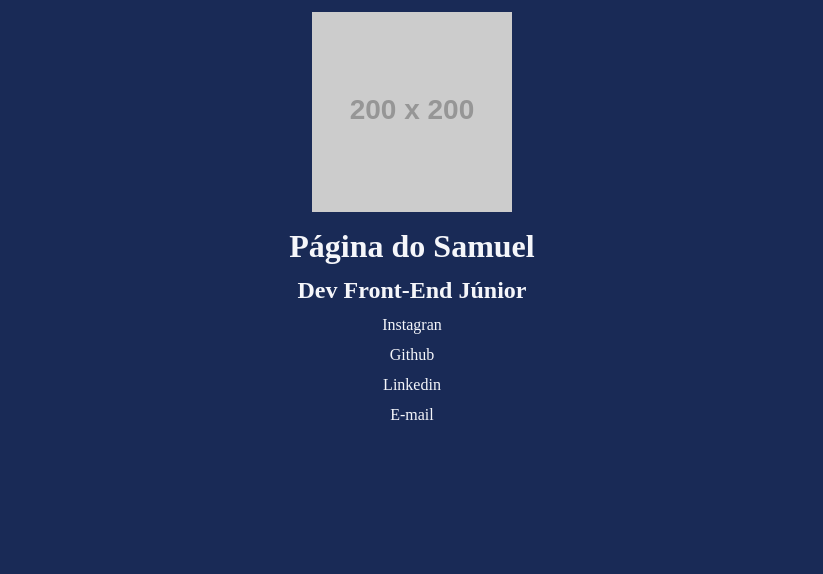
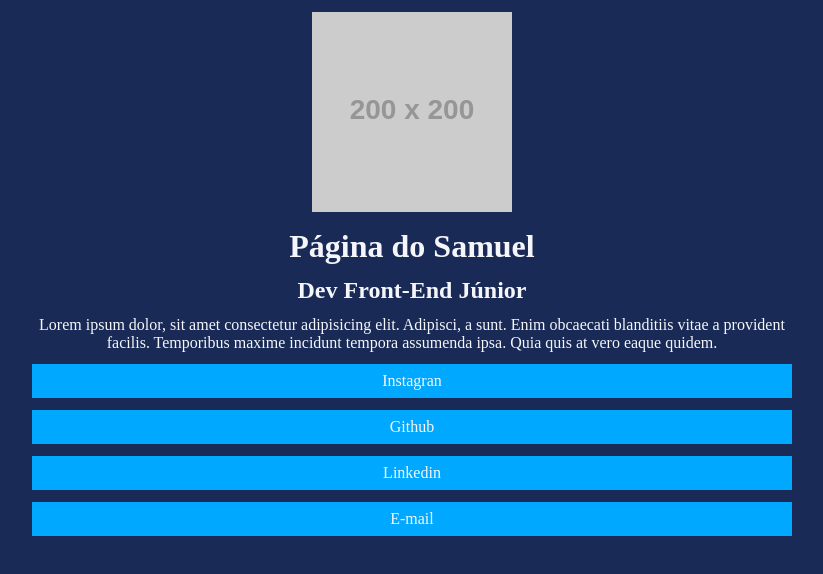
Before and after one commit to samuel-lino/projeto_less, a website: page index.html in a window 1280 px wide. Shown: the whole page, without its empty margins (228-1051 px from the left). Drawn offline with Linux system fonts and the light colour scheme; placeholder pictures from the web are drawn by us.

Commit message:
estilizando

```diff
--- a/index.html
+++ b/index.html
@@ -7,16 +7,19 @@
     <link rel="stylesheet" href="build/styles/main.css">
 </head>
 <body>
-    <header>
-        <img src="https://via.placeholder.com/200X200" alt="">
-        <h1>Página do Samuel</h1>
-        <h2>Dev Front-End Júnior</h2>
+    <div class="container">
+        <header>
+            <img src="https://via.placeholder.com/200X200" alt="">
+            <h1>Página do Samuel</h1>
+            <h2>Dev Front-End Júnior</h2>
+            <p>Lorem ipsum dolor, sit amet consectetur adipisicing elit. Adipisci, a sunt. Enim obcaecati blanditiis vitae a provident facilis. Temporibus maxime incidunt tempora assumenda ipsa. Quia quis at vero eaque quidem.</p>
+        </header>
         <ul>
-            <li><a href="">Instagran</a></li>
-            <li><a href="">Github</a></li>
-            <li><a href="">Linkedin</a></li>
-            <li><a href="">E-mail</a></li>
+            <li><div><a href="">Instagran</a></div></li>
+            <li><div><a href="">Github</a></div></li>
+            <li><div><a href="">Linkedin</a></div></li>
+            <li><div><a href="">E-mail</a></div></li>
         </ul>
-    </header>
+    </div>
 </body>
 </html>
--- a/src/styles/main.less
+++ b/src/styles/main.less
@@ -1,5 +1,7 @@
 @import "variaveis.less";
 @import "config.less";
+@breakpointMobile: ~"(max-width: 767px)";
+@breakpointTablet: ~"(max-width: 1023px)";
 
 body{
     background-color: @corDeFundo;
@@ -10,19 +12,42 @@
         margin: 12px 0;
     }
 
+    h2{
+        margin-bottom: 12px;
+    }
+
     img{
         margin-top: 12px;
     }
+}
 
+.container{
+    max-width: 760px;
+    width: 100%;
+    margin: 0 auto;
+    ul{
+        li{
+            margin: 12px 0;
+            list-style: none;
 
-    li{
-        list-style: none;
-        margin: 12px 0;
+            div{
+                background-color: @corDeBotoes;
+                padding: 8px;
 
-        a{
-            text-decoration: none;
-            color: @corDoTexto;
-
+                a{
+                    text-decoration: none;
+                    color: @corDoTexto;
+                }
+            }
         }
     }
+
+    @media @breakpointTablet{
+        width: 90%;
+    }
+
+    @media @breakpointMobile{
+        width: 70%;
+    }
+
 }
```
Also changed, not shown: build/styles/main.css.
